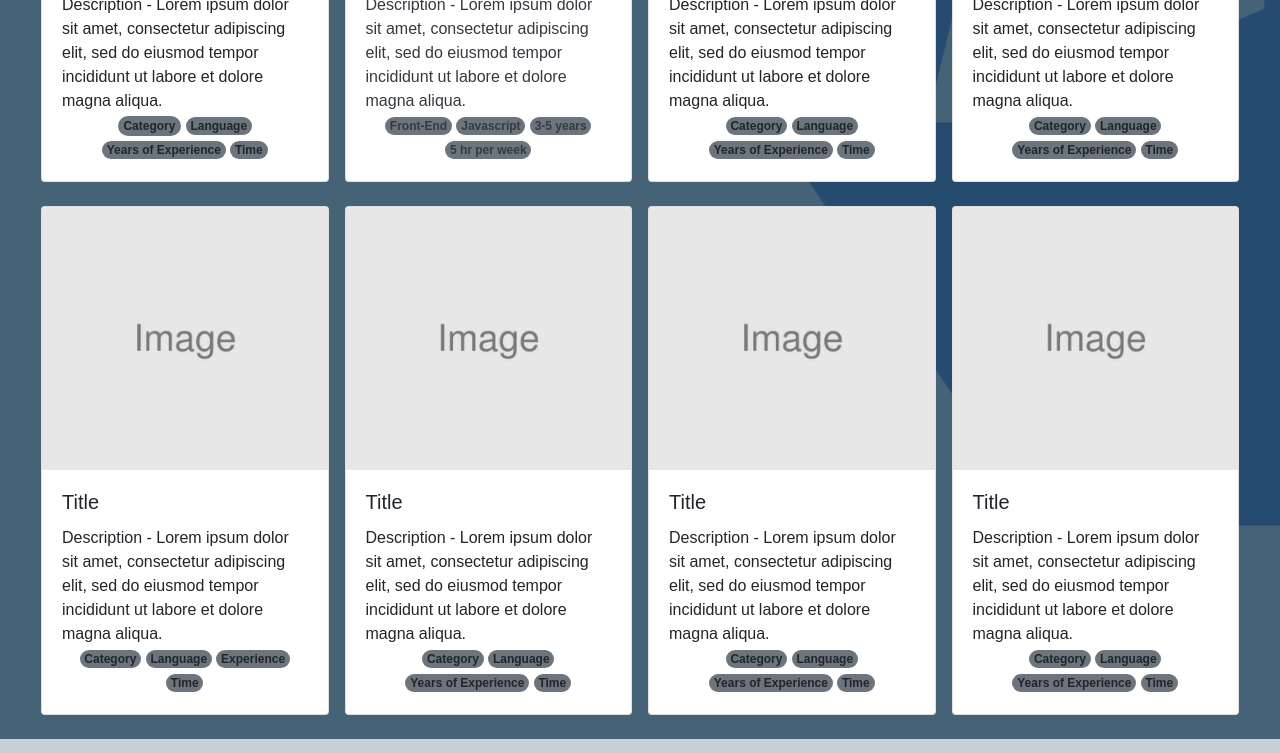
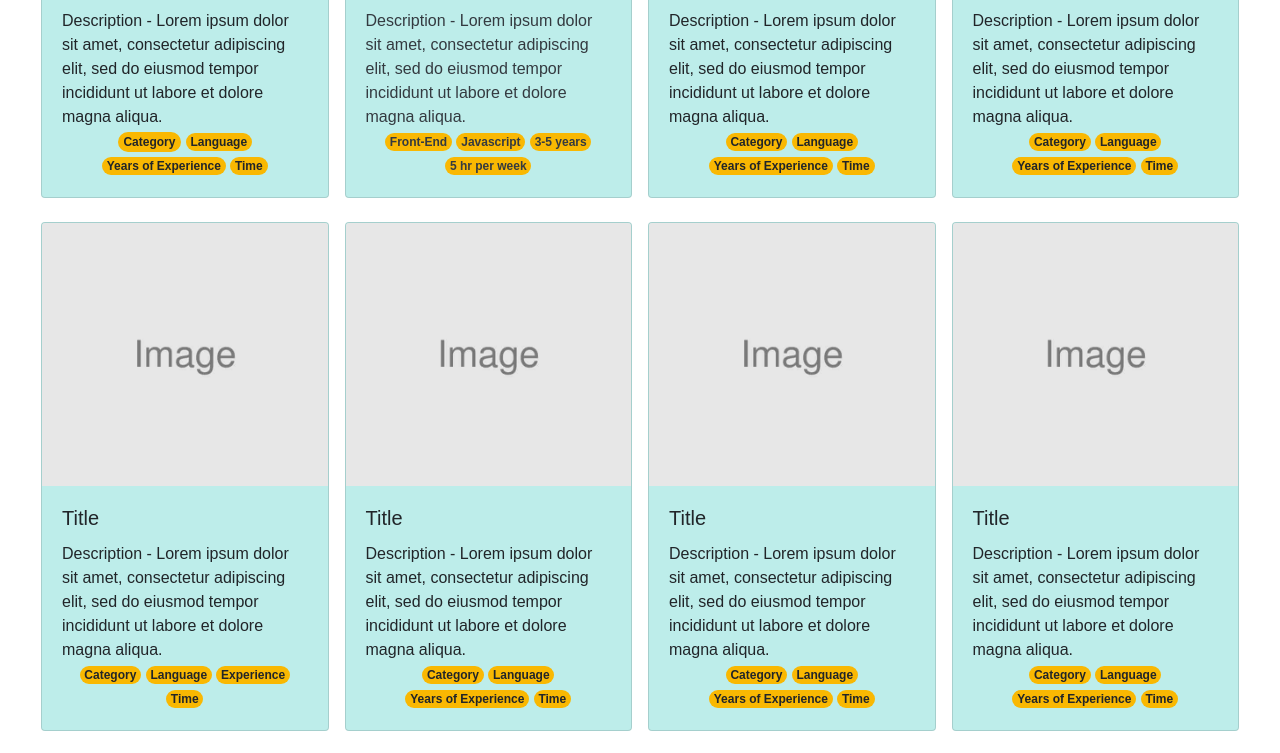
Before and after one commit to mikerchen/portfolio-proj, a website: page search_results.html in a window 1280 px wide. Shown: the part 554-1307 px from the top of the page. Drawn offline with nearby package versions, Linux system fonts and the light colour scheme.

Commit message:
Brian, Color Scheme 9.27.21

```diff
--- a/css/styles.css
+++ b/css/styles.css
@@ -1,8 +1,7 @@
 html, body {
     height: 100%;
-    background-image: url('../img/homepage-bg.png');
+    /* background-image: url('../img/homepage-bg.png'); */
     font-family:'Source Sans Pro', sans-serif;
-
 }
 
 .fill {
@@ -57,12 +56,20 @@ html, body {
 }
 
 .navigation {
-    background-color: rgba(215, 206, 199, 1);
+    background-color:rgba(124, 219, 213, 1);
     /* border-bottom-left-radius: 10px;
     border-bottom-right-radius: 10px; */
 }
 
 .site-footer {
-    background-color: rgba(255,255,255,0.7);
+    background-color: rgba(214, 237, 236, 1);
     padding-top: 20px;
 }
+
+.card {
+    background-color: rgba(124, 219, 213, .5);
+}
+
+.badge {
+    background-color: rgba(249, 184, 2);
+}
--- a/search_results.html
+++ b/search_results.html
@@ -17,7 +17,7 @@
 
 <body>
     <header>
-        <div class="container-fluid">
+        <div class="container-fluid navigation">
             <div class="row">
                 <div class="col-2">
                     <a class="navbar brand" href="#"><img src="img/placeholder-logo.png" height="30"></a>
@@ -44,7 +44,7 @@
         </div>
     </header>
 
-    <div class="container-fluid">
+    <div class="container-fluid pt-3">
         <div class="search-bar">
             <div class="row">
                 <div class="col-5 col-lg-10">
@@ -129,10 +129,10 @@
                             <p class="card-text">Description - Lorem ipsum dolor sit amet, consectetur adipiscing elit, sed do eiusmod tempor incididunt ut labore et dolore magna aliqua.</p>
                         </div>
                         <div class="card-body text-center pt-0">
-                            <span class="badge rounded-pill btn bg-secondary">Category</span>
-                            <span class="badge rounded-pill bg-secondary">Language</span>
-                            <span class="badge rounded-pill bg-secondary">Years of Experience</span>
-                            <span class="badge rounded-pill bg-secondary">Time</span>
+                            <span class="badge rounded-pill btn">Category</span>
+                            <span class="badge rounded-pill">Language</span>
+                            <span class="badge rounded-pill">Years of Experience</span>
+                            <span class="badge rounded-pill">Time</span>
                         </div>
                     </div>
                 </a>
@@ -146,10 +146,10 @@
                             <p class="card-text">Description - Lorem ipsum dolor sit amet, consectetur adipiscing elit, sed do eiusmod tempor incididunt ut labore et dolore magna aliqua.</p>
                         </div>
                         <div class="card-body text-center pt-0">
-                            <span class="badge rounded-pill bg-secondary">Front-End</span>
-                            <span class="badge rounded-pill bg-secondary">Javascript</span>
-                            <span class="badge rounded-pill bg-secondary">3-5 years</span>
-                            <span class="badge rounded-pill bg-secondary">5 hr per week</span>
+                            <span class="badge rounded-pill">Front-End</span>
+                            <span class="badge rounded-pill">Javascript</span>
+                            <span class="badge rounded-pill">3-5 years</span>
+                            <span class="badge rounded-pill">5 hr per week</span>
                         </div>
                     </div>
                 </a>
@@ -163,10 +163,10 @@
                             <p class="card-text">Description - Lorem ipsum dolor sit amet, consectetur adipiscing elit, sed do eiusmod tempor incididunt ut labore et dolore magna aliqua.</p>
                         </div>
                         <div class="card-body text-center pt-0">
-                            <span class="badge rounded-pill bg-secondary">Category</span>
-                            <span class="badge rounded-pill bg-secondary">Language</span>
-                            <span class="badge rounded-pill bg-secondary">Years of Experience</span>
-                            <span class="badge rounded-pill bg-secondary">Time</span>
+                            <span class="badge rounded-pill">Category</span>
+                            <span class="badge rounded-pill">Language</span>
+                            <span class="badge rounded-pill">Years of Experience</span>
+                            <span class="badge rounded-pill">Time</span>
                         </div>
                     </div>
                 </a>
@@ -180,10 +180,10 @@
                             <p class="card-text">Description - Lorem ipsum dolor sit amet, consectetur adipiscing elit, sed do eiusmod tempor incididunt ut labore et dolore magna aliqua.</p>
                         </div>
                         <div class="card-body text-center pt-0">
-                            <span class="badge rounded-pill bg-secondary">Category</span>
-                            <span class="badge rounded-pill bg-secondary">Language</span>
-                            <span class="badge rounded-pill bg-secondary">Years of Experience</span>
-                            <span class="badge rounded-pill bg-secondary">Time</span>
+                            <span class="badge rounded-pill">Category</span>
+                            <span class="badge rounded-pill">Language</span>
+                            <span class="badge rounded-pill">Years of Experience</span>
+                            <span class="badge rounded-pill">Time</span>
                         </div>
                     </div>
                 </a>
@@ -197,10 +197,10 @@
                             <p class="card-text">Description - Lorem ipsum dolor sit amet, consectetur adipiscing elit, sed do eiusmod tempor incididunt ut labore et dolore magna aliqua.</p>
                         </div>
                         <div class="card-body text-center pt-0">
-                            <span class="badge rounded-pill bg-secondary">Category</span>
-                            <span class="badge rounded-pill bg-secondary">Language</span>
-                            <span class="badge rounded-pill bg-secondary">Experience</span>
-                            <span class="badge rounded-pill bg-secondary">Time</span>
+                            <span class="badge rounded-pill">Category</span>
+                            <span class="badge rounded-pill">Language</span>
+                            <span class="badge rounded-pill">Experience</span>
+                            <span class="badge rounded-pill">Time</span>
                         </div>
                     </div>
                 </a>
@@ -214,10 +214,10 @@
                             <p class="card-text">Description - Lorem ipsum dolor sit amet, consectetur adipiscing elit, sed do eiusmod tempor incididunt ut labore et dolore magna aliqua.</p>
                         </div>
                         <div class="card-body text-center pt-0">
-                            <span class="badge rounded-pill bg-secondary">Category</span>
-                            <span class="badge rounded-pill bg-secondary">Language</span>
-                            <span class="badge rounded-pill bg-secondary">Years of Experience</span>
-                            <span class="badge rounded-pill bg-secondary">Time</span>
+                            <span class="badge rounded-pill">Category</span>
+                            <span class="badge rounded-pill">Language</span>
+                            <span class="badge rounded-pill">Years of Experience</span>
+                            <span class="badge rounded-pill">Time</span>
                         </div>
                     </div>
                 </a>
@@ -231,10 +231,10 @@
                             <p class="card-text">Description - Lorem ipsum dolor sit amet, consectetur adipiscing elit, sed do eiusmod tempor incididunt ut labore et dolore magna aliqua.</p>
                         </div>
                         <div class="card-body text-center pt-0">
-                            <span class="badge rounded-pill bg-secondary">Category</span>
-                            <span class="badge rounded-pill bg-secondary">Language</span>
-                            <span class="badge rounded-pill bg-secondary">Years of Experience</span>
-                            <span class="badge rounded-pill bg-secondary">Time</span>
+                            <span class="badge rounded-pill">Category</span>
+                            <span class="badge rounded-pill">Language</span>
+                            <span class="badge rounded-pill">Years of Experience</span>
+                            <span class="badge rounded-pill">Time</span>
                         </div>
                     </div>
                 </a>
@@ -248,10 +248,10 @@
                             <p class="card-text">Description - Lorem ipsum dolor sit amet, consectetur adipiscing elit, sed do eiusmod tempor incididunt ut labore et dolore magna aliqua.</p>
                         </div>
                         <div class="card-body text-center pt-0">
-                            <span class="badge rounded-pill bg-secondary">Category</span>
-                            <span class="badge rounded-pill bg-secondary">Language</span>
-                            <span class="badge rounded-pill bg-secondary">Years of Experience</span>
-                            <span class="badge rounded-pill bg-secondary">Time</span>
+                            <span class="badge rounded-pill">Category</span>
+                            <span class="badge rounded-pill">Language</span>
+                            <span class="badge rounded-pill">Years of Experience</span>
+                            <span class="badge rounded-pill">Time</span>
                         </div>
                     </div>
                 </a>
```
Lines whose indentation alone changed are shown as unchanged.
